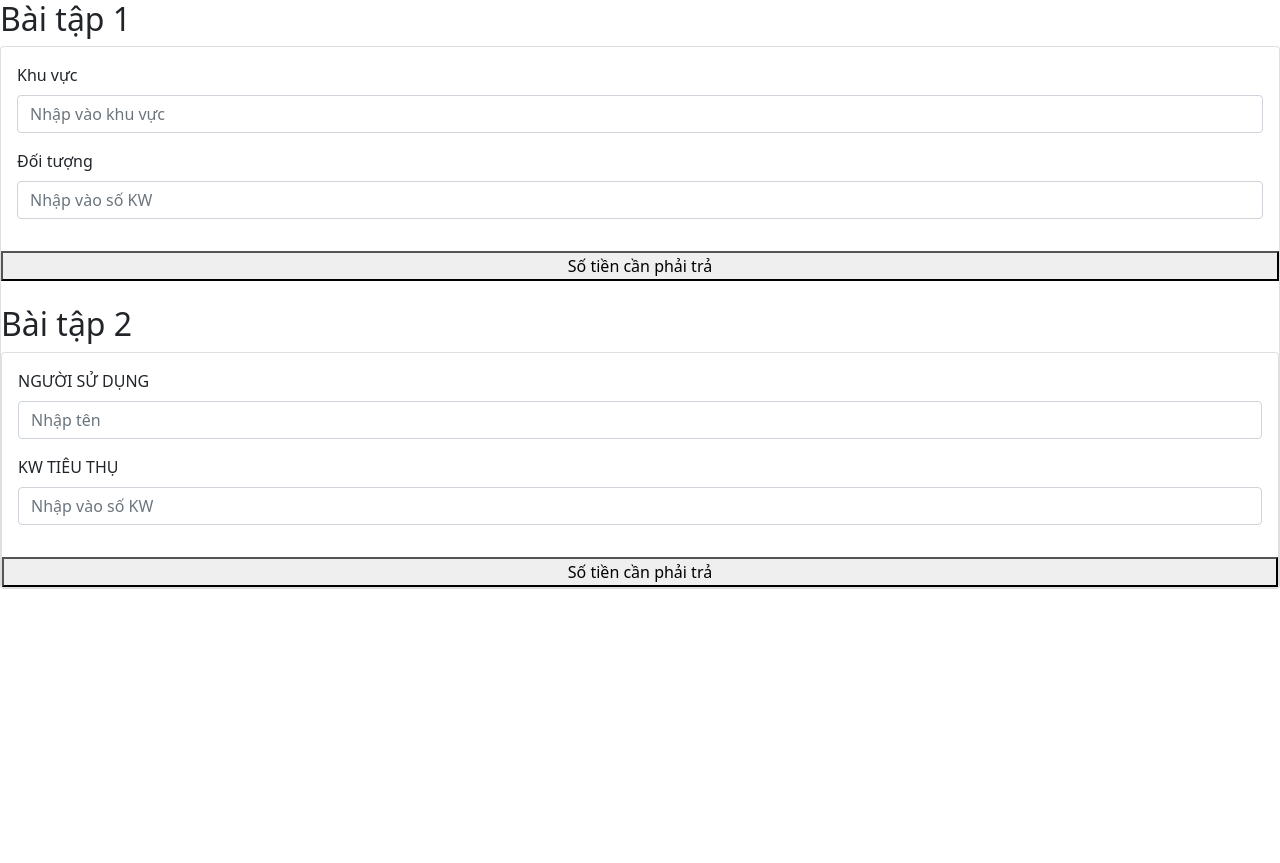
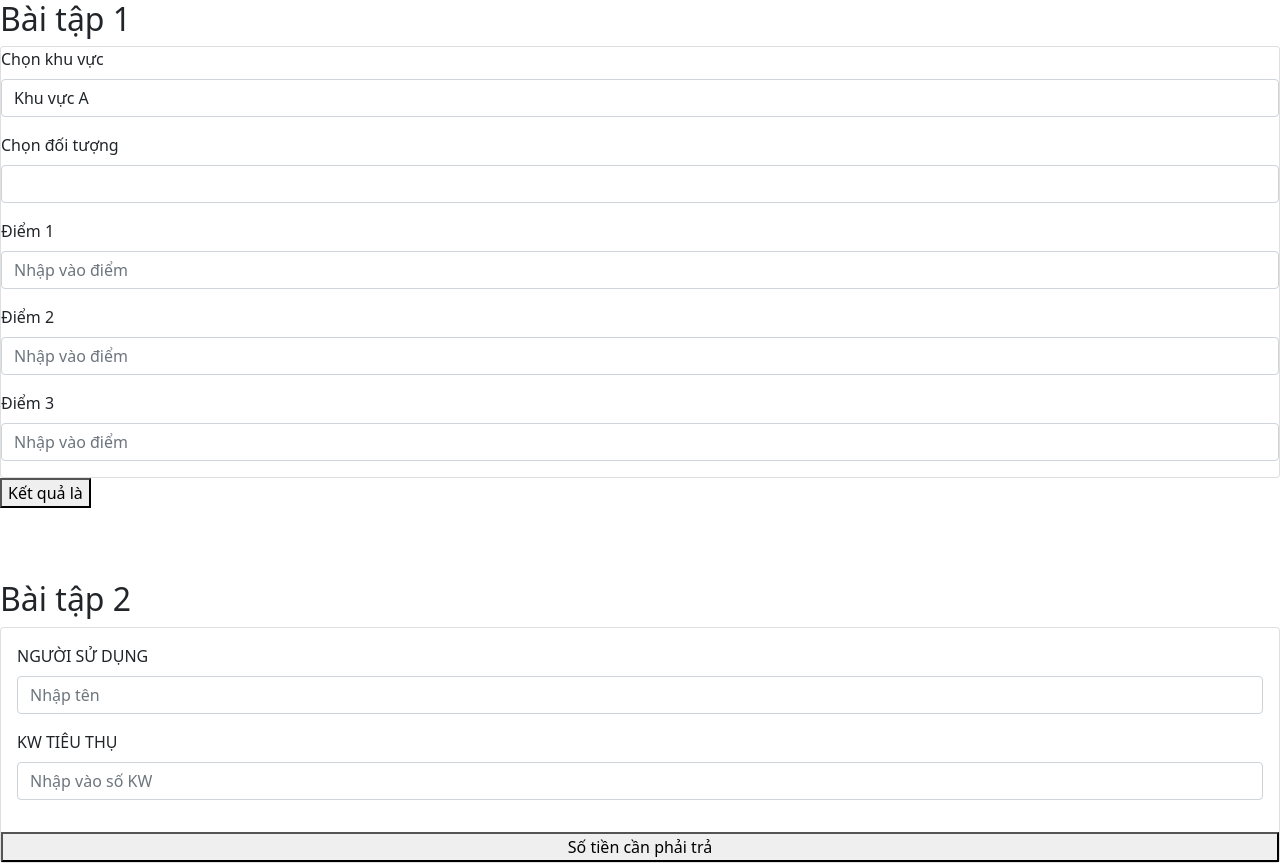
Before and after one commit to KevinVu95/VuTrongNghia_BC27_JS_Buoi6, a plain HTML site: page index.html in a window 1280 px wide. Before the commit the page ends 800 px from the top, so only its background shows below. Drawn offline with nearby package versions, Linux system fonts and the light colour scheme.

Commit message:
second change

```diff
--- a/Baitap1_Quanlytuyensinh.js
+++ b/Baitap1_Quanlytuyensinh.js
@@ -1,12 +1,12 @@
 function tinhDiemKhuVuc(khuVuc) {
     switch (khuVuc) {
-      case "A": // tương đương khuVuc === "A"
+      case "a": // tương đương khuVuc === "A"
         return 2;
         break;
-      case "B":
+      case "b":
         return 1;
         break;
-      case "C":
+      case "c":
         return 0.5;
         break;
       default:
@@ -15,7 +15,7 @@ function tinhDiemKhuVuc(khuVuc) {
   }
 
   // Function đc gọi khi click vào button tính điểm
-  function baitap1() {
+  function inputObject() {
     // B1: Xác định đầu vào: 3 môn thi + khu vực + đối tượng
     var diem1 = +document.getElementById("diem1").value;
     var diem2 = +document.getElementById("diem2").value;
--- a/Baitap2_Tinhtiendien.js
+++ b/Baitap2_Tinhtiendien.js
@@ -1,3 +1,7 @@
+
+
+
+
 function tinhTien() {
   var totalPrice;
   var fullName = document.getElementById('fullName').value;
--- a/index.html
+++ b/index.html
@@ -14,22 +14,41 @@
 
     <h2>Bài tập 1</h2>
     <div class="card">
-      <div class="card-body">
-        <div class="mb-3">
-          <label for="khuVuc" class="form-label">Khu vực</label>
-          <input type="text" id="khuVuc" class="form-control" placeholder="Nhập vào khu vực">
-        </div>
-        <div class="mb-3">
-          <label for="doiTuong" class="form-label">Đối tượng</label>
-          <input type="text" id="" class="form-control" placeholder="Nhập vào số KW">
-        </div>
+      <div class="mb-3">
+        <label for="khuVuc" class="form-label">Chọn khu vực</label>
+        <select class="form-control" id="khuVuc">
+          <option id="a">Khu vực A</option>
+          <option id="b">Khu vực B</option>
+          <option id="c">Khu vực C</option>
+        </select>
+      </div>
+      <div class="mb-3">
+        <label for="doiTuong" class="form-label">Chọn đối tượng</label>
+        <select class="form-control" id="doiTuong">
+          <option id=""></option>
+          <option></option>
+          <option></option>
+        </select>
+      </div>
+      <div class="mb-3">
+        <label for="diem1" class="form-label">Điểm 1</label>
+        <input type="text" id="diem1" class="form-control" placeholder="Nhập vào điểm">
+      </div>
+      <div class="mb-3">
+        <label for="diem2" class="form-label">Điểm 2</label>
+        <input type="text" id="diem2" class="form-control" placeholder="Nhập vào điểm">
+      </div>
+      <div class="mb-3">
+        <label for="diem3" class="form-label">Điểm 3</label>
+        <input type="text" id="diem3" class="form-control" placeholder="Nhập vào điểm">
+      </div>
     </div>
-    <button onclick="tinhTien()">Số tiền cần phải trả</button>
-    <div id="getTotalPrice" style="display:'none'"></div>
-
+    <button onclick="inputObject()">Kết quả là</button>
+    <div id="hienThi" style="display:'none'"></div>
 
     <br />
-
+    <br />
+    <br />
 
 
     <h2>Bài tập 2</h2>
```
